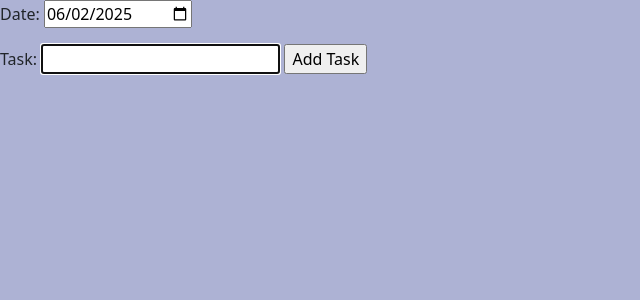
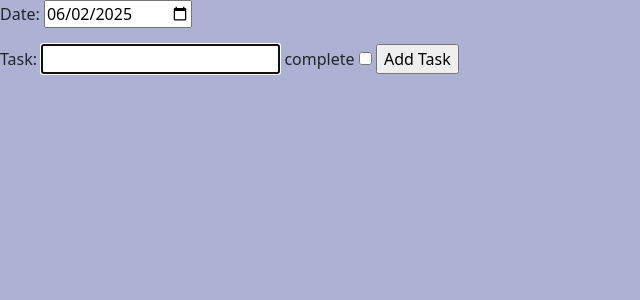
Before and after one commit to Keegan-George/to-do-list-website, a Flask app: page / in a window 1280 px wide. Shown: the top 300 px of the page, without its empty margins (0-640 px from the left). Run offline with Flask 3, Linux system fonts and the light colour scheme.

Commit message:
Add label and checkbox for complete status

```diff
--- a/templates/index.html
+++ b/templates/index.html
@@ -19,7 +19,7 @@
     <form method="POST">
       {{form.csrf_token}}
       <p>{{form.date.label}} {{form.date()}}</p>
-      {{form.task.label}} {{form.task(autofocus=true)}} {{form.submit()}}
+      {{form.task.label}} {{form.task(autofocus=true)}} {{form.complete.label}} {{form.complete}} {{form.submit()}}
     </form>
 
     {% for todo_list in todo_lists %}
```
